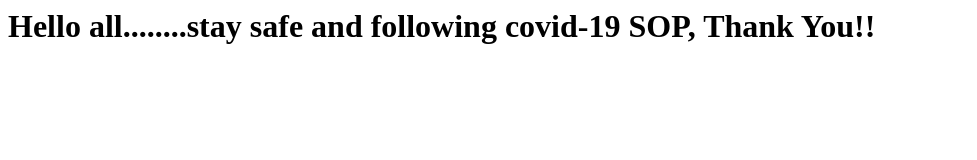
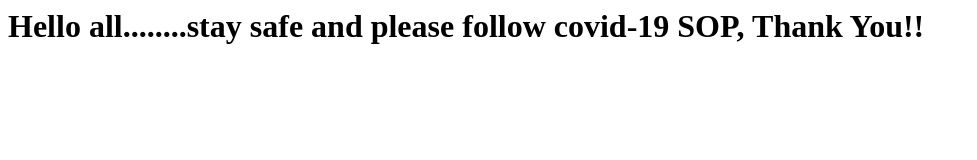
Before and after one commit to Salman-Moin/bootcamp2020, a plain HTML site: page index.html in a window 1280 px wide. Shown: the whole page, without its empty margins (0-977 px from the left). Drawn offline with Linux system fonts and the light colour scheme.

Commit message:
Update index.html

```diff
--- a/index.html
+++ b/index.html
@@ -5,7 +5,7 @@
   <body>
     <div>
       <h1>
-        Hello all........stay safe and following covid-19 SOP, Thank You!!
+        Hello all........stay safe and please follow covid-19 SOP, Thank You!!
       </h1>
     </div>
   </body>
```
